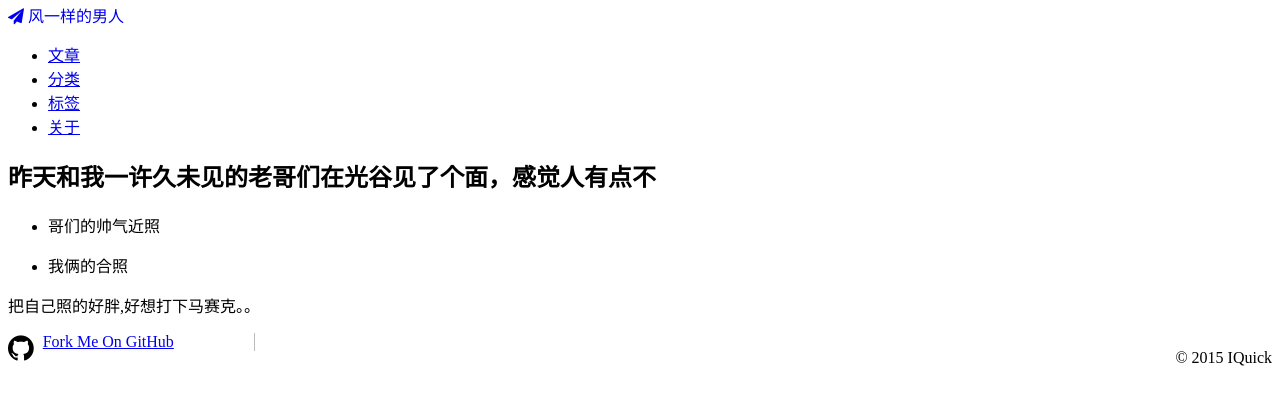
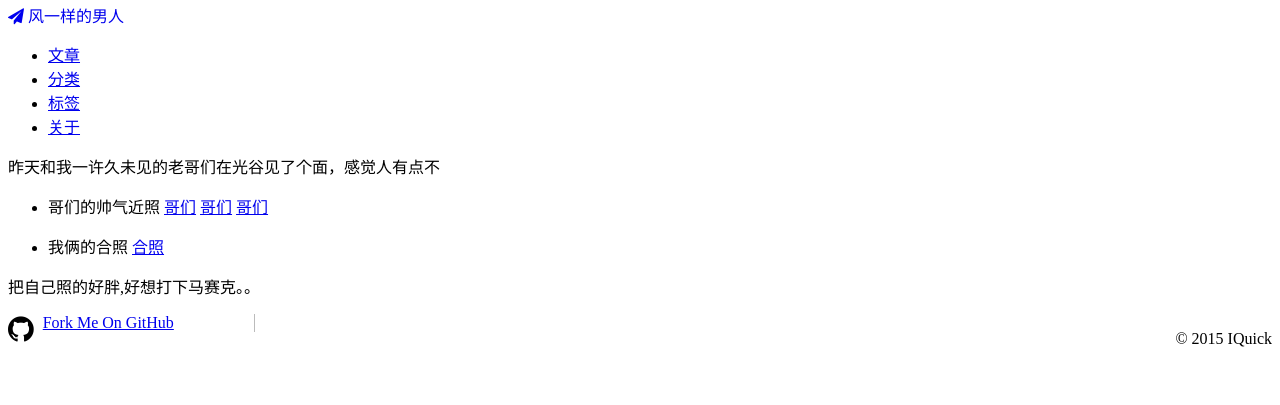
Before and after one commit to iQuick/iquick.github.io, a Jekyll site: the page built from static/my-buddy.md, in a window 1280 px wide. Shown: the top 405 px of the page. Built offline with Jekyll 4.4.1, drawn with Linux system fonts in a browser that asks for light colours; nearby versions of some CDN libraries; Markdown is read by kramdown in place of the engine named in the settings; comment, search, counter and statistics services are not loaded.

Commit message:
my buddy

```diff
--- a/static/my-buddy.md
+++ b/static/my-buddy.md
@@ -6,14 +6,14 @@ group: static
 ---
 {% include JB/setup %}
 
-## 昨天和我一许久未见的老哥们在光谷见了个面，感觉人有点不
+昨天和我一许久未见的老哥们在光谷见了个面，感觉人有点不
 
 * 哥们的帅气近照
-[]({{ BASE_PATH }}/images/my-buddy-5.jpg)
-[]({{ BASE_PATH }}/images/my-buddy-3.jpg)
-[]({{ BASE_PATH }}/images/my-buddy-2.jpg)
+[哥们]({{ BASE_PATH }}/images/my-buddy-5.jpg)
+[哥们]({{ BASE_PATH }}/images/my-buddy-3.jpg)
+[哥们]({{ BASE_PATH }}/images/my-buddy-2.jpg)
 
 * 我俩的合照
-[]({{ BASE_PATH }}/images/my-buddy-3.jpg)
+[合照]({{ BASE_PATH }}/images/my-buddy-3.jpg)
 
 把自己照的好胖,好想打下马赛克。。
```
